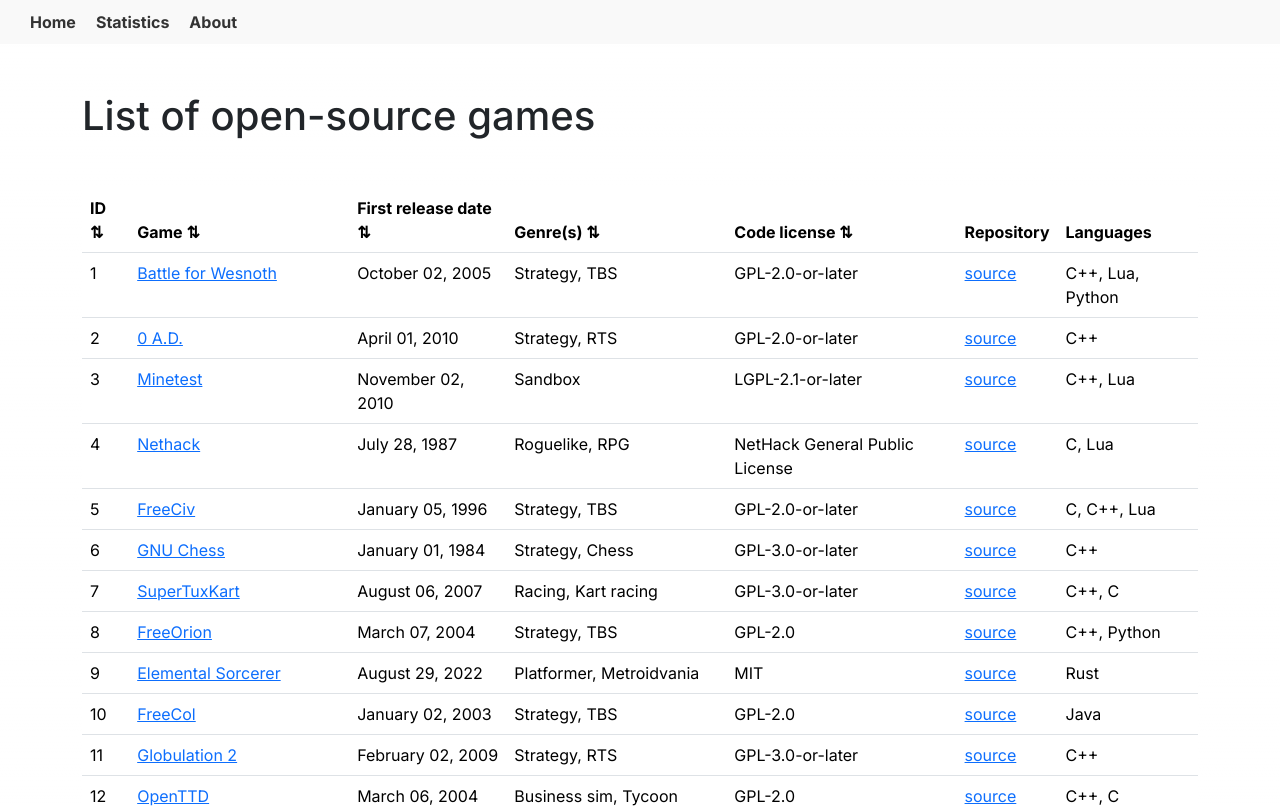
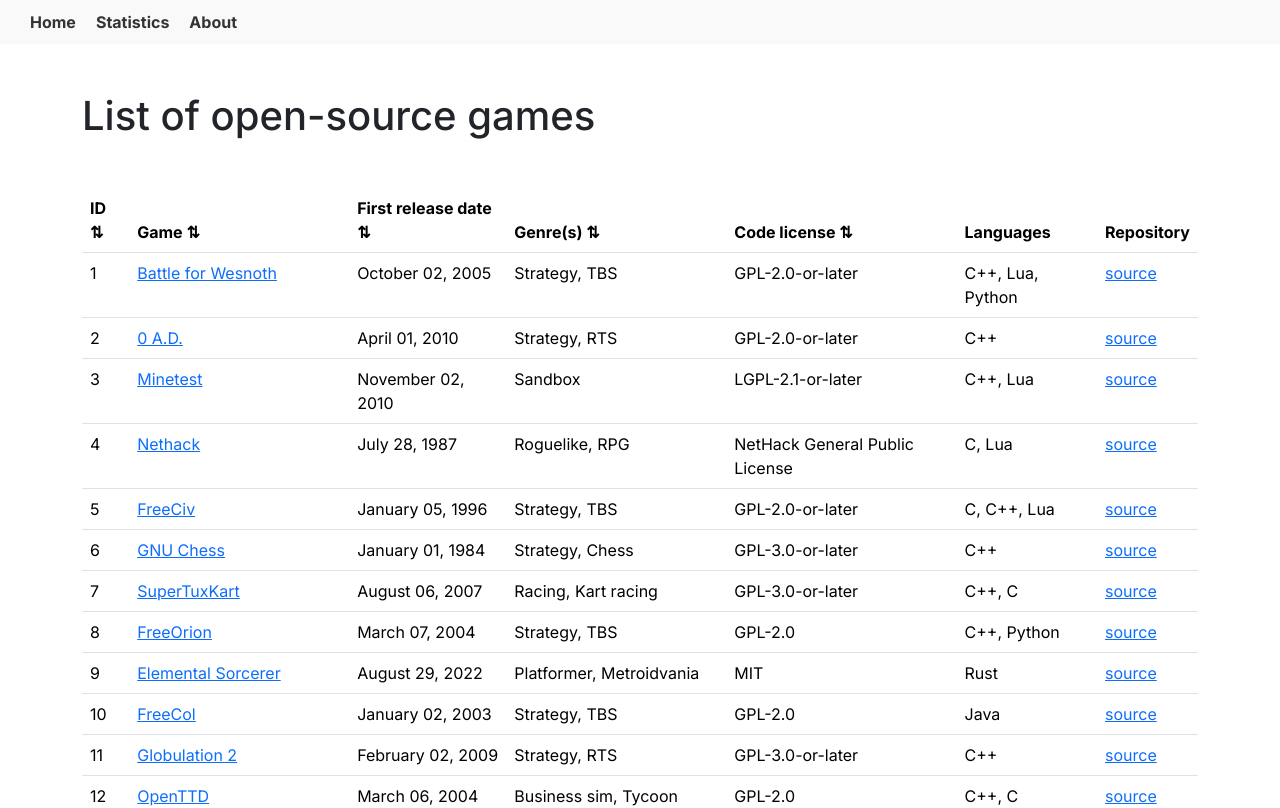
Before and after one commit to arthrp/oss-games-list, a Next.js app: page / in a window 1280 px wide. Shown: the top 808 px of the page. Built offline with nearby package versions, Linux system fonts and the light colour scheme.

Commit message:
Make source the last column

```diff
--- a/components/gameTable.tsx
+++ b/components/gameTable.tsx
@@ -58,14 +58,14 @@
       header: 'Code license',
       cell: info => info.getValue(),
     }),
+    columnHelper.accessor('langs', {
+      header: 'Languages',
+      cell: info => <>{info.getValue().join(', ')}</>,
+      enableSorting: false
+    }),
     columnHelper.accessor('sourceLink', {
       header: 'Repository',
       cell: info => <a href={info.getValue()}>source</a>,
-      enableSorting: false
-    }),
-    columnHelper.accessor('langs', {
-      header: 'Languages',
-      cell: info => <>{info.getValue().join(', ')}</>,
       enableSorting: false
     }),
   ], [columnHelper]);
```
